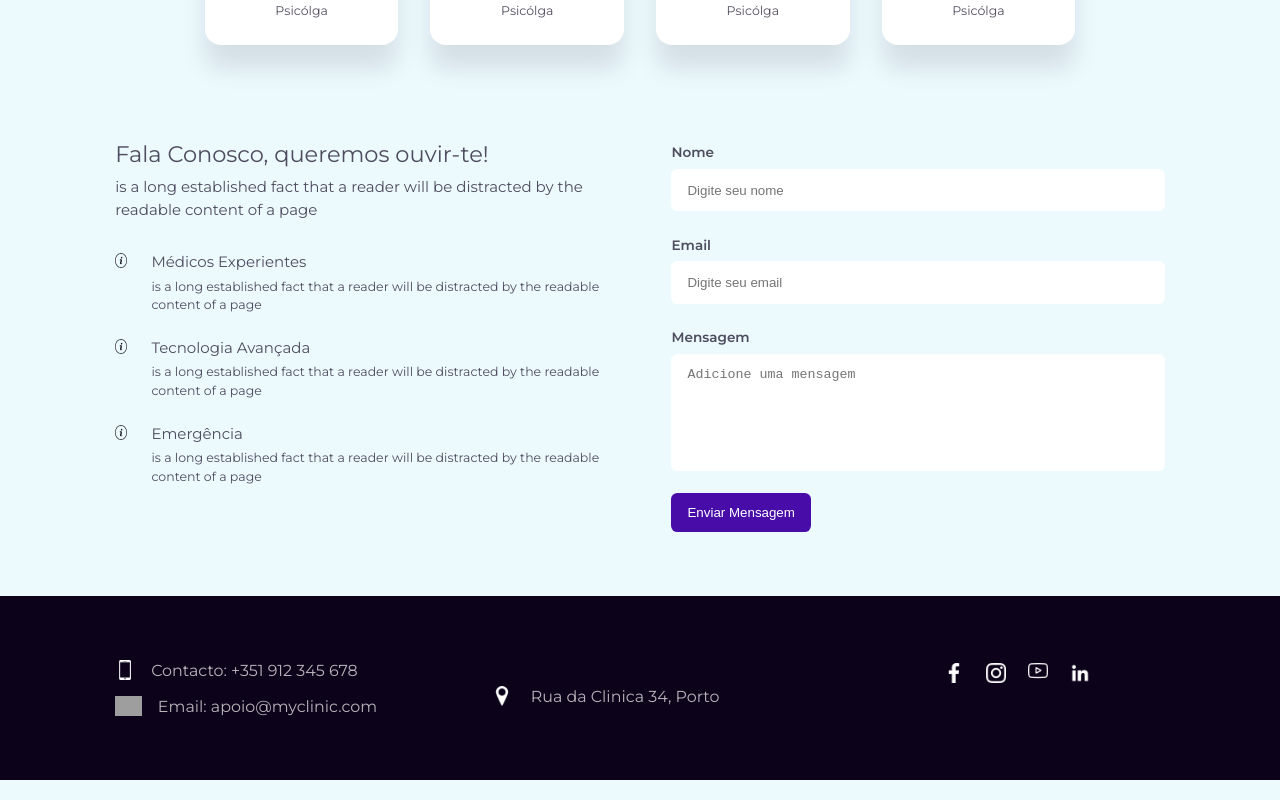
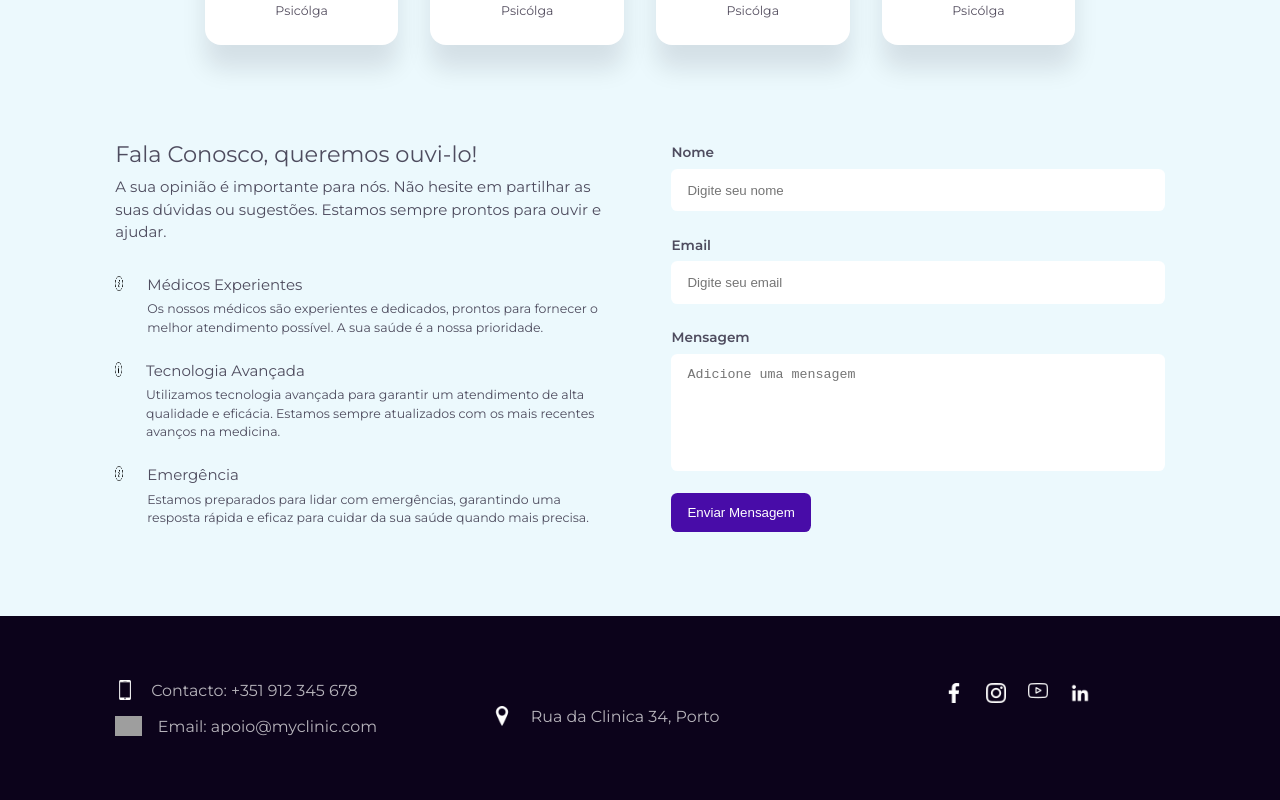
Before and after one commit to ruiiramos/myClinic-FrontEnd, a Vue app: page / in a window 1280 px wide. Shown: the part 1777-2577 px from the top of the page. Built offline with nearby package versions, Linux system fonts and the light colour scheme; grey boxes are pictures that could not be loaded; what v-calendar would draw is missing.

Commit message:
melhoramento

```diff
--- a/src/views/LandingPageView.vue
+++ b/src/views/LandingPageView.vue
@@ -123,15 +123,15 @@
         <section id="appointment">
             <div class="container">
                 <div class="info">
-                    <h2>Fala Conosco, queremos ouvir-te!</h2>
-                    <p>is a long established fact that a reader will be distracted by the readable content of a page</p>
+                    <h2>Fala Conosco, queremos ouvi-lo!</h2>
+                    <p>A sua opinião é importante para nós. Não hesite em partilhar as suas dúvidas ou sugestões. Estamos sempre prontos para ouvir e ajudar.</p>
 
                     <article>
                             <i><img src="../img/info-icon.png" with="15px" height="15px"></i>
                         <div>
                             <h4>Médicos Experientes</h4>
                             <small>
-                                is a long established fact that a reader will be distracted by the readable content of a page
+                                Os nossos médicos são experientes e dedicados, prontos para fornecer o melhor atendimento possível. A sua saúde é a nossa prioridade.
                             </small>
                         </div>
                     </article>
@@ -141,7 +141,7 @@
                         <div>
                             <h4>Tecnologia Avançada</h4>
                             <small>
-                                is a long established fact that a reader will be distracted by the readable content of a page
+                                Utilizamos tecnologia avançada para garantir um atendimento de alta qualidade e eficácia. Estamos sempre atualizados com os mais recentes avanços na medicina.
                             </small>
                         </div>
                     </article>
@@ -151,7 +151,7 @@
                         <div>
                             <h4>Emergência</h4>
                             <small>
-                                is a long established fact that a reader will be distracted by the readable content of a page
+                                Estamos preparados para lidar com emergências, garantindo uma resposta rápida e eficaz para cuidar da sua saúde quando mais precisa.
                             </small>
                         </div>
                     </article>
```
